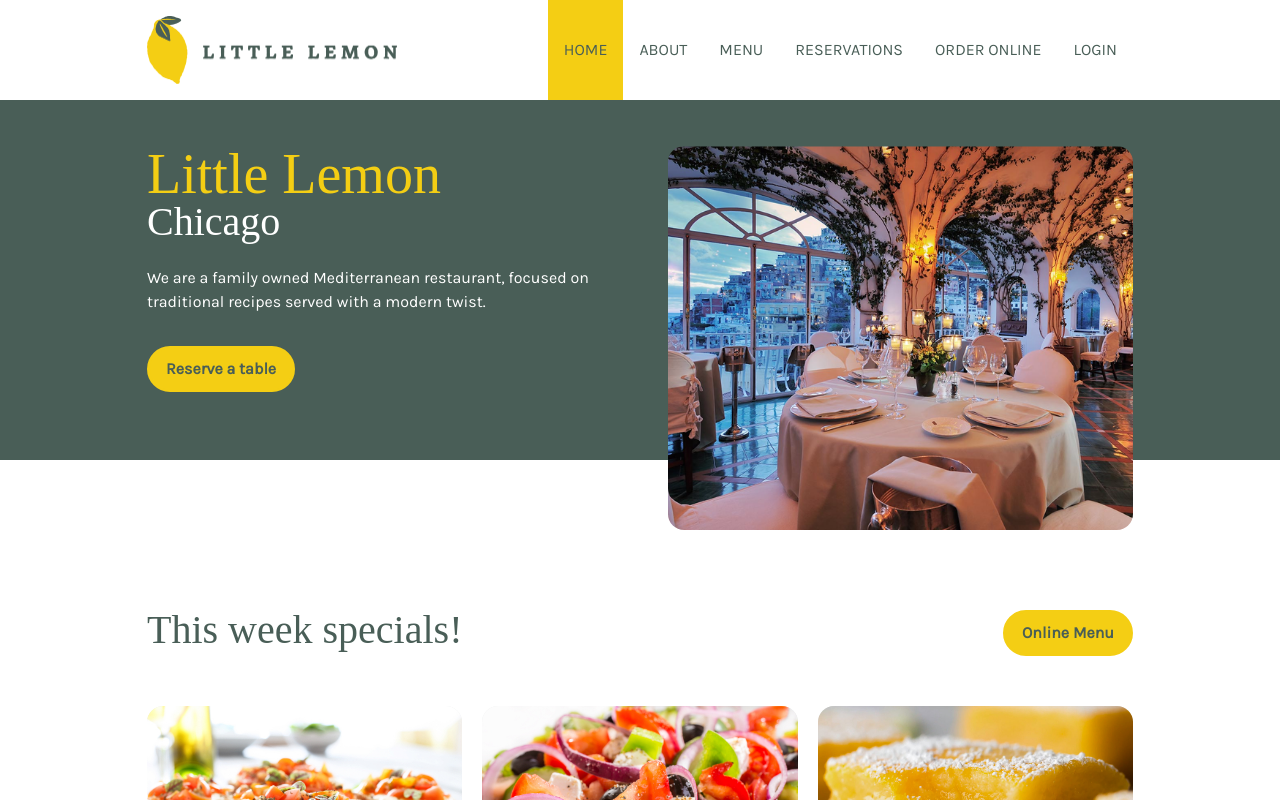
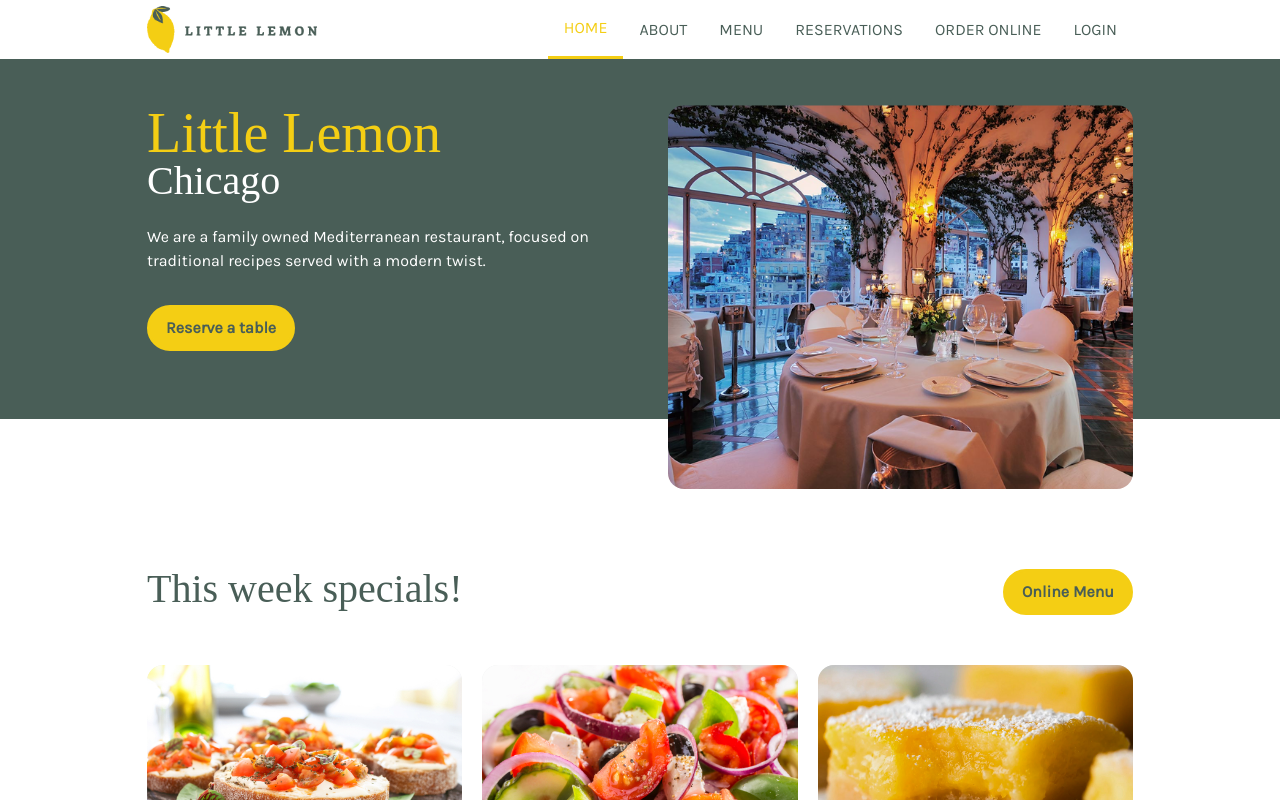
Before and after one commit to nitesh-kumar007/Little-Lemon-Project, a React (Create React App) app: page / in a window 1280 px wide. Shown: the top 800 px of the page. Built offline with nearby package versions, Linux system fonts and the light colour scheme; a web font is replaced by a local one.

Commit message:
second commit

```diff
--- a/src/components/layout/Header.css
+++ b/src/components/layout/Header.css
@@ -1,6 +1,7 @@
 .nav-bar {
   grid-template-columns: auto auto auto;
-  min-height: 6.25rem;
+  min-height: 1rem;
+  max-height: 5rem;
 }
 
 .nav-bar-logo {
@@ -11,19 +12,20 @@
 }
 
 .nav-bar-logo img {
-  max-width: 15.625rem;
+  max-width: 10.625rem;
 }
 
 .nav-bar-hamburger {
   grid-column: 2;
   display: none;
   cursor: pointer;
-  color: #495E57;
+  color: #495e57;
   transition: background-color 0.5s;
 }
 
 .nav-bar-hamburger:hover {
-  background-color: #F4CE14;
+  color: #f4ce14;
+  border-bottom: 3.5px solid #f4ce14;
 }
 
 .nav-bar-links {
@@ -48,10 +50,10 @@
 .nav-bar-links a {
   display: flex;
   align-items: center;
-  padding-top: 1.5rem;
+  padding-top: 1rem;
   padding-left: 1rem;
   padding-right: 1rem;
-  padding-bottom: 1.5rem;
+  padding-bottom: 1rem;
   text-transform: uppercase;
   transition: background-color 0.5s;
 }
@@ -59,7 +61,8 @@
 .current-location,
 .nav-bar-links a:hover,
 .nav-bar-links a:focus {
-  background-color: #F4CE14;
+  color: #f4ce14;
+  border-bottom: 3.5px solid #f4ce14;
 }
 
 @media only screen and (max-width: 992px) {
@@ -82,7 +85,7 @@
     height: 100vh;
     top: 0;
     left: -50%;
-    background-color: #FFFFFF;
+    background-color: #ffffff;
     box-shadow: 2px 0px 4px 0px rgba(0, 0, 0, 0.2);
     z-index: 100;
   }
```
